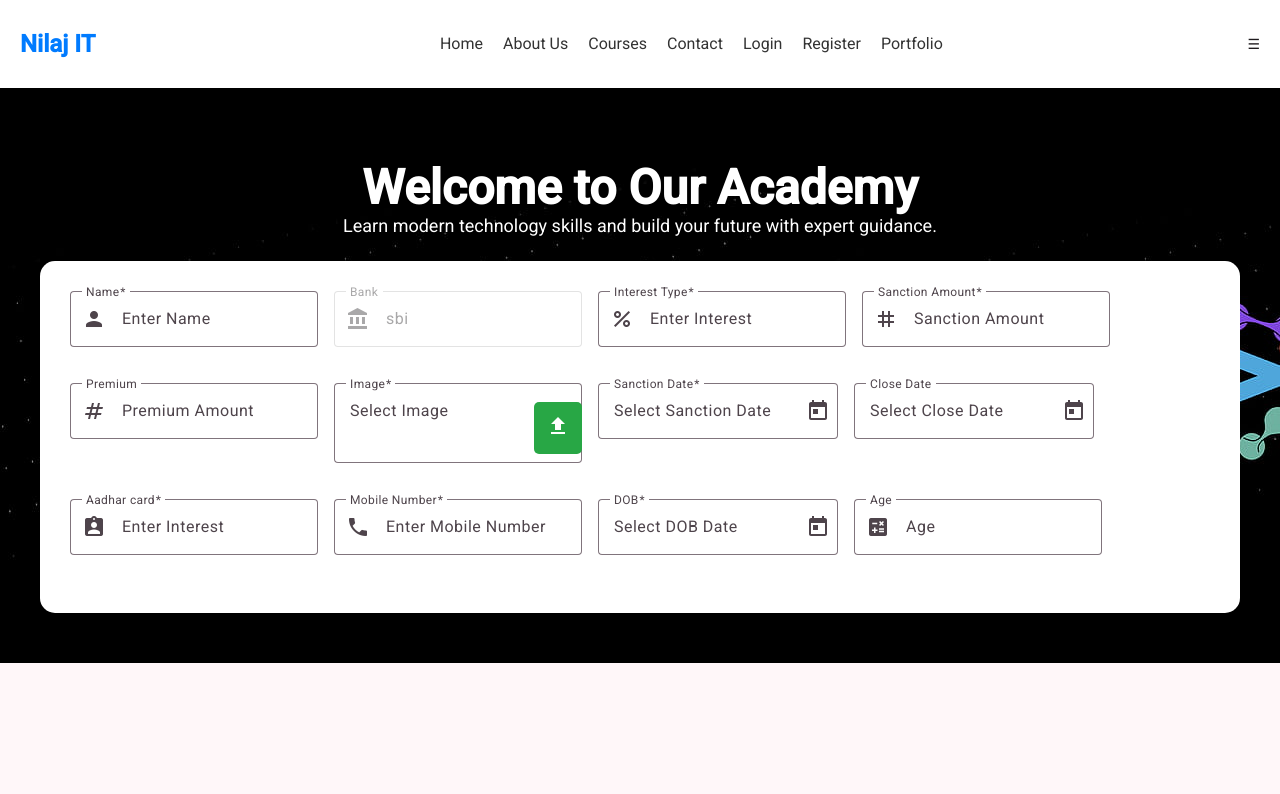
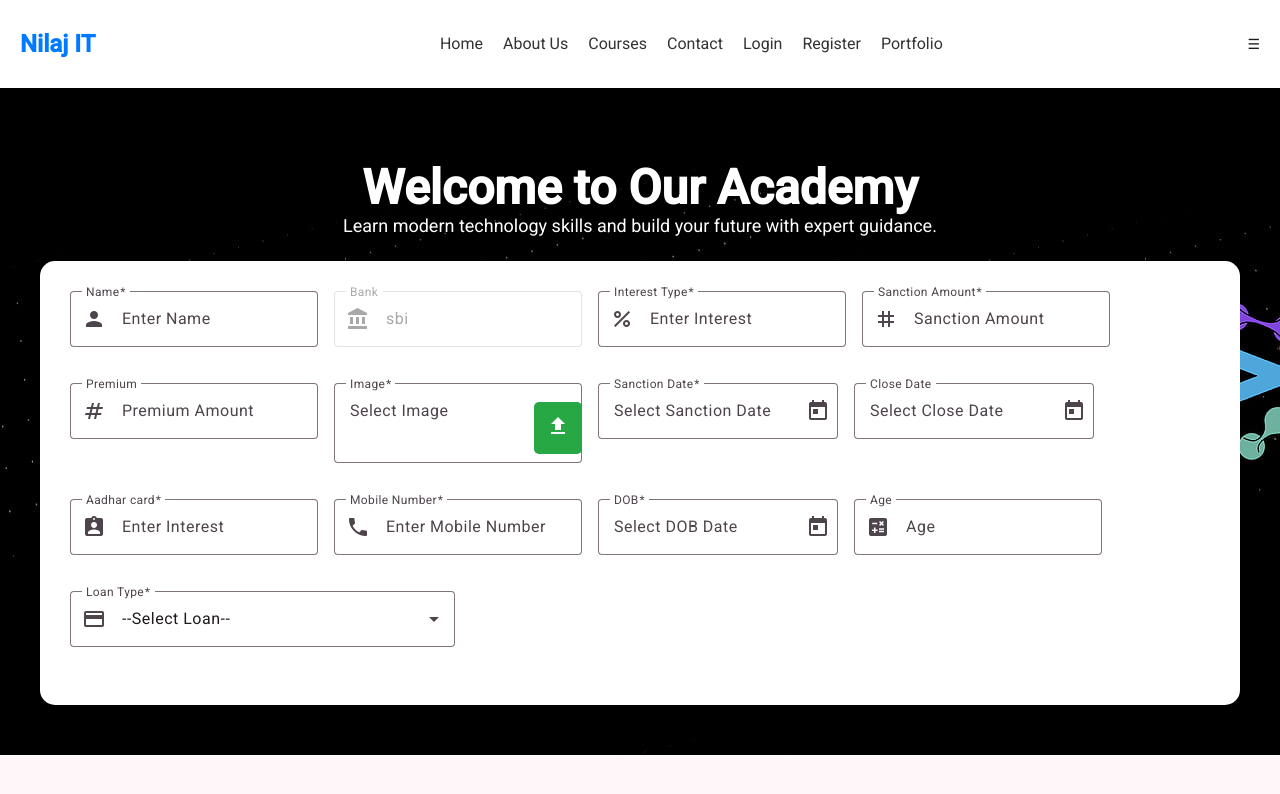
Before and after one commit to nilajcoder/Academy, an Angular app in the folder Academy/: page /register in a window 1280 px wide. Shown: the top 794 px of the page. Built offline with nearby package versions, Linux system fonts and the light colour scheme.

Commit message:
dropdownLoan

```diff
--- a/Academy/src/component/register/register.html
+++ b/Academy/src/component/register/register.html
@@ -123,7 +123,7 @@
 
                         <input matInput type="number" formControlName="premium" placeholder="Premium Amount" readonly />
 
-                      <mat-icon matPrefix>numbers</mat-icon>
+                        <mat-icon matPrefix>numbers</mat-icon>
 
 
 
@@ -278,7 +278,8 @@
                     <mat-form-field appearance="outline" floatLabel="always">
                         <mat-label>DOB</mat-label>
                         <input matInput [matDatepicker]="dobPicker" formControlName="dobDate"
-                            placeholder="Select DOB Date" [max]="maxDobDate" [min]="minDobDate" (dateChange)="calculateAge()"readonly (keydown)="disableTyping($event)"
+                            placeholder="Select DOB Date" [max]="maxDobDate" [min]="minDobDate"
+                            (dateChange)="calculateAge()" readonly (keydown)="disableTyping($event)"
                             (paste)="disableTypingPaste($event)">
                         <mat-datepicker-toggle matSuffix [for]="dobPicker"></mat-datepicker-toggle>
                         <mat-datepicker #dobPicker></mat-datepicker>
@@ -294,9 +295,9 @@
 
 
 
-                               <!-- Calculated Age -->
+                <!-- Calculated Age -->
 
-                            <div class="md:col-3 col-12">
+                <div class="md:col-3 col-12">
 
                     <mat-form-field appearance="outline" floatLabel="always">
                         <mat-label>Age</mat-label>
@@ -313,6 +314,23 @@
 
                 </div>
 
+                <!-- Loan Type DropDown -->
+                <div class="md:col-4 col-12">
+                    <mat-form-field appearance="outline" floatLabel="always">
+                        <mat-label>Loan Type</mat-label>
+                        <mat-select formControlName="loanType" placeholder="Select Loan" required>
+                            <mat-option value="">--Select Loan--</mat-option>
+                            <mat-option *ngFor="let type of loanTypeList" [value]="type.loanType">
+                                {{ type.loanType }}
+                            </mat-option>
+                        </mat-select>
+                        <mat-icon matPrefix>credit_card</mat-icon>
+                        <mat-error *ngIf="detailForm.get('loanType')?.hasError('required')">
+                            Loan is required
+                        </mat-error>
+                    </mat-form-field>
+                </div>
+
 
 
 
--- a/Academy/src/component/register/register.ts
+++ b/Academy/src/component/register/register.ts
@@ -41,11 +41,13 @@ export class Register implements OnInit {
 
 
 
-   financialYears = [
-  { id: 1, caption: '2022–2023' },
-  { id: 2, caption: '2023–2024' },
-  { id: 3, caption: '2024–2025' },
-  { id: 4, caption: '2025–2026' }
+  // Static loan type list
+loanTypeList = [
+{ loanType: 'Home Loan' },
+{ loanType: 'Personal Loan' },
+{ loanType: 'Car Loan' },
+{ loanType: 'Education Loan' },
+{ loanType: 'Business Loan' }
 ];
 
 today = new Date();
@@ -90,7 +92,8 @@ this.today.getDate()
 
         Validators.pattern(/^[6-9][0-9]{9}$/)
       ] ,
-      age:['']
+      age:[''],
+      loanType:['',Validators.required]
 
 
 
```
